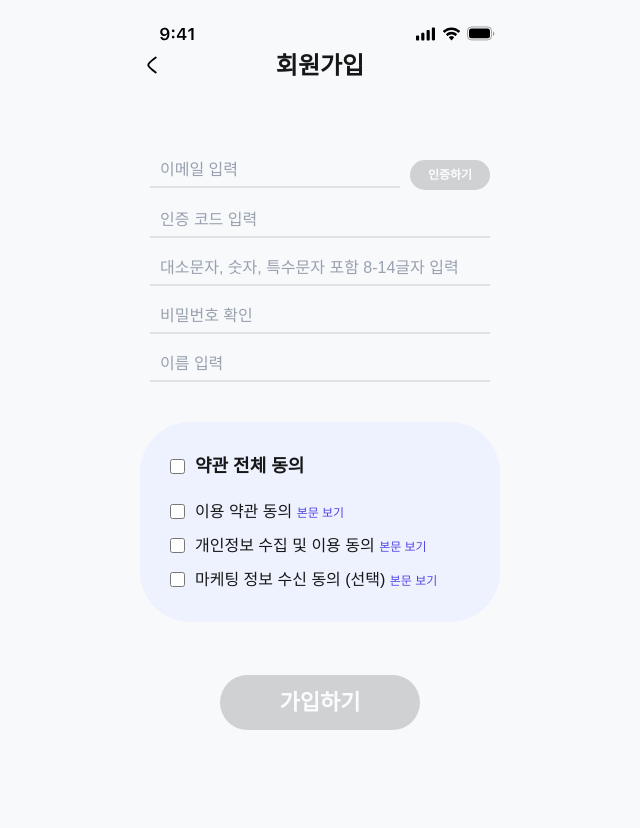
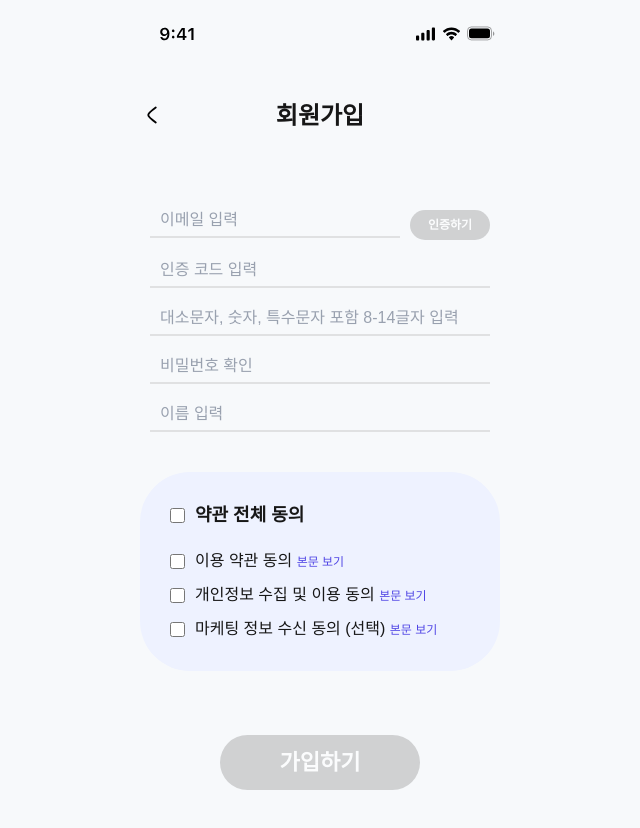
Before and after one commit to wonder1ng/SuperLawVA-Ml, a Next.js app in the folder front/: page /register in a window 1280 px wide. Shown: the top 828 px of the page, without its empty margins (320-960 px from the left). Built offline with nearby package versions, Linux system fonts and the light colour scheme.

Commit message:
chore: modify position and size about status div, main, agreement div

```diff
--- a/front/src/app/register/page.tsx
+++ b/front/src/app/register/page.tsx
@@ -16,11 +16,11 @@ function StartPage() {
   };
   return (
     <>
-      <div className="absolute top-0 left-1/2 -translate-x-1/2 w-full flex flex-col justify-center items-center">
+      <div className="h-20 w-full flex flex-col justify-center items-center">
         <StatusIcon className="mt-[1.4rem]" />
       </div>
       <BackHeader to="login">회원가입</BackHeader>
-      <main className="flex flex-col items-center mt-[5rem] mx-8 h-[calc(100%-14rem)]">
+      <main className="flex flex-col items-center mt-[5rem] mx-8 h-[calc(100%-13rem)]">
         <div className="mt-12 flex flex-col gap-8">
           <div className="flex gap-4">
             <StyledInput
@@ -69,7 +69,7 @@ function StartPage() {
             onChange={(e) => setEmailValue(e.target.value)}
           />
         </div>
-        <div className="bg-mainL mt-16 p-12 w-[36rem] h-80 justify-center rounded-[50px] flex flex-col gap-4">
+        <div className="bg-mainL mt-16 p-12 w-[36rem] justify-center rounded-[50px] flex flex-col gap-4">
           <div className="flex mb-4 gap-4 items-center">
             <input type="checkbox" name="" id="" className="w-6 h-6" />
             <label htmlFor="" className="text-[1.8rem] font-bold">
```
